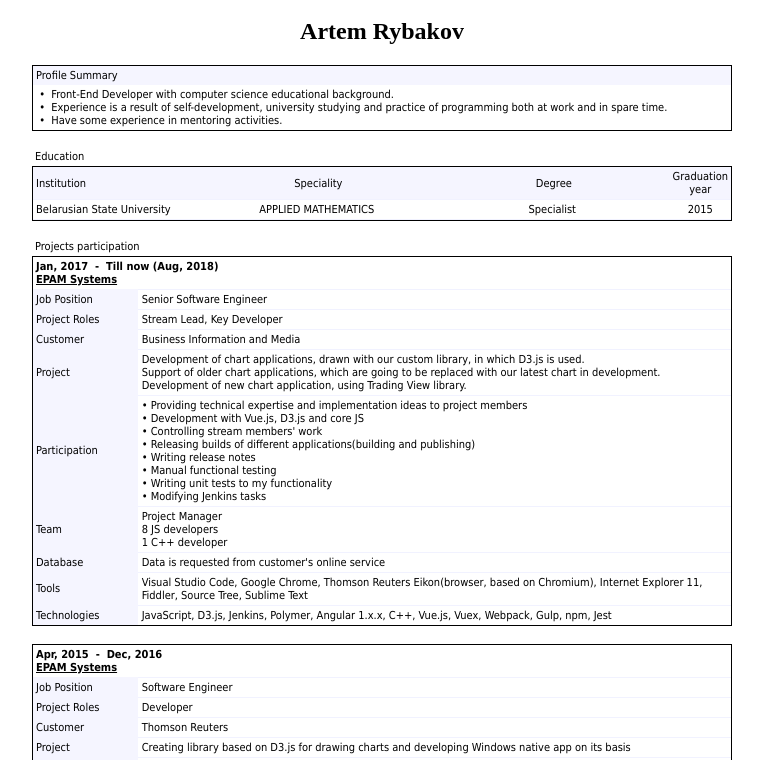
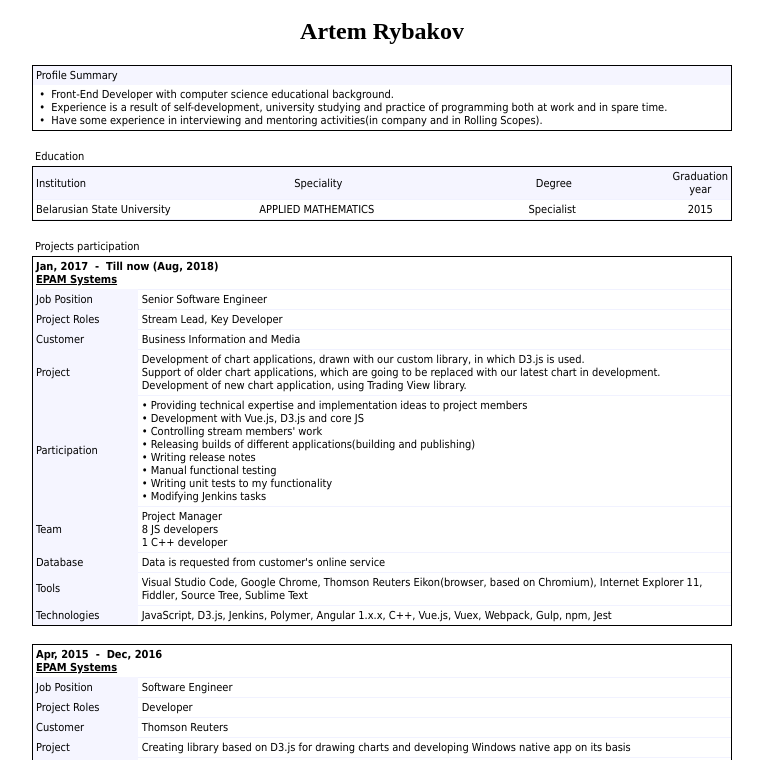
Before and after one commit to ArtiFisher/artifisher.github.io, a plain HTML site: page resume/index.html in a window 1280 px wide. Shown: the part 40-800 px from the top of the page, without its empty margins (258-1021 px from the left). Drawn offline with Linux system fonts and the light colour scheme.

Commit message:
Interviews+mentor

```diff
--- a/resume/index.html
+++ b/resume/index.html
@@ -68,7 +68,7 @@
                         Profile Summary</td>
                 </tr>
                 <tr>
-                    <td style="white-space: pre;"> •  Front-End Developer with computer science educational background.<br> •  Experience is a result of self-development, university studying and practice of programming both at work and in spare time.<br> •  Have some experience in mentoring activities.</td>
+                    <td style="white-space: pre;"> •  Front-End Developer with computer science educational background.<br> •  Experience is a result of self-development, university studying and practice of programming both at work and in spare time.<br> •  Have some experience in interviewing and mentoring activities(in company and in Rolling Scopes).</td>
                 </tr>
             </tbody>
         </table>
```
